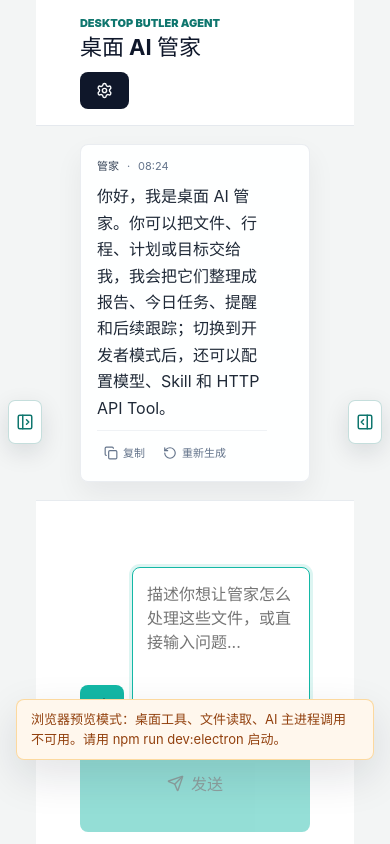
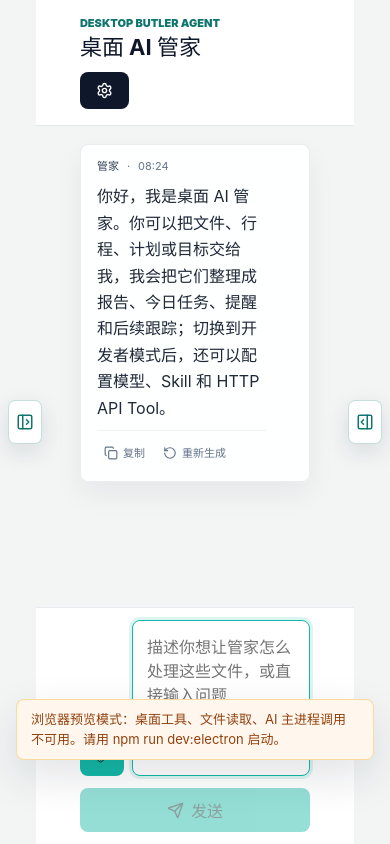
Before and after one commit to zfufuz/desktop-ai-butler-agent, a React (Vite) app in the folder apps/desktop-full/: page / in a window 390 px wide. Built offline with nearby package versions, Linux system fonts and the light colour scheme.

Commit message:
fix: keep compact composer anchored

```diff
--- a/apps/desktop-full/src/App.css
+++ b/apps/desktop-full/src/App.css
@@ -1320,6 +1320,10 @@ button:hover:not(:disabled) {
 }
 
 @media (max-width: 900px) {
+  .chat-panel {
+    grid-template-rows: auto minmax(0, 1fr) auto;
+  }
+
   .left-panel-container,
   .right-panel-container,
   .left-resize,
--- a/apps/desktop-full/src/components/ChatInput.tsx
+++ b/apps/desktop-full/src/components/ChatInput.tsx
@@ -32,7 +32,9 @@ function ChatInput({
     const textarea = inputRef.current
     if (!textarea) return
     textarea.style.height = 'auto'
-    textarea.style.height = `${Math.min(textarea.scrollHeight, 156)}px`
+    const nextHeight = Math.min(textarea.scrollHeight, 156)
+    textarea.style.height = `${nextHeight}px`
+    textarea.style.overflowY = textarea.scrollHeight > 156 ? 'auto' : 'hidden'
   }, [input, inputRef])
 
   return (
```
